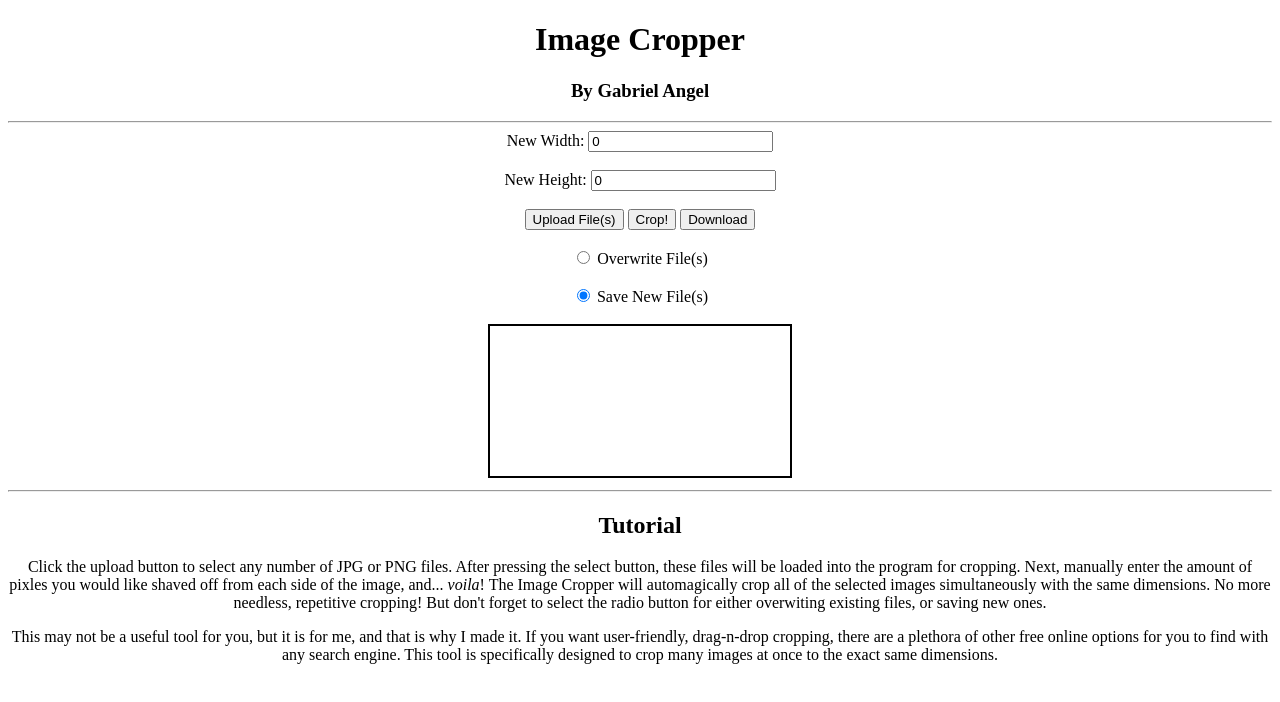
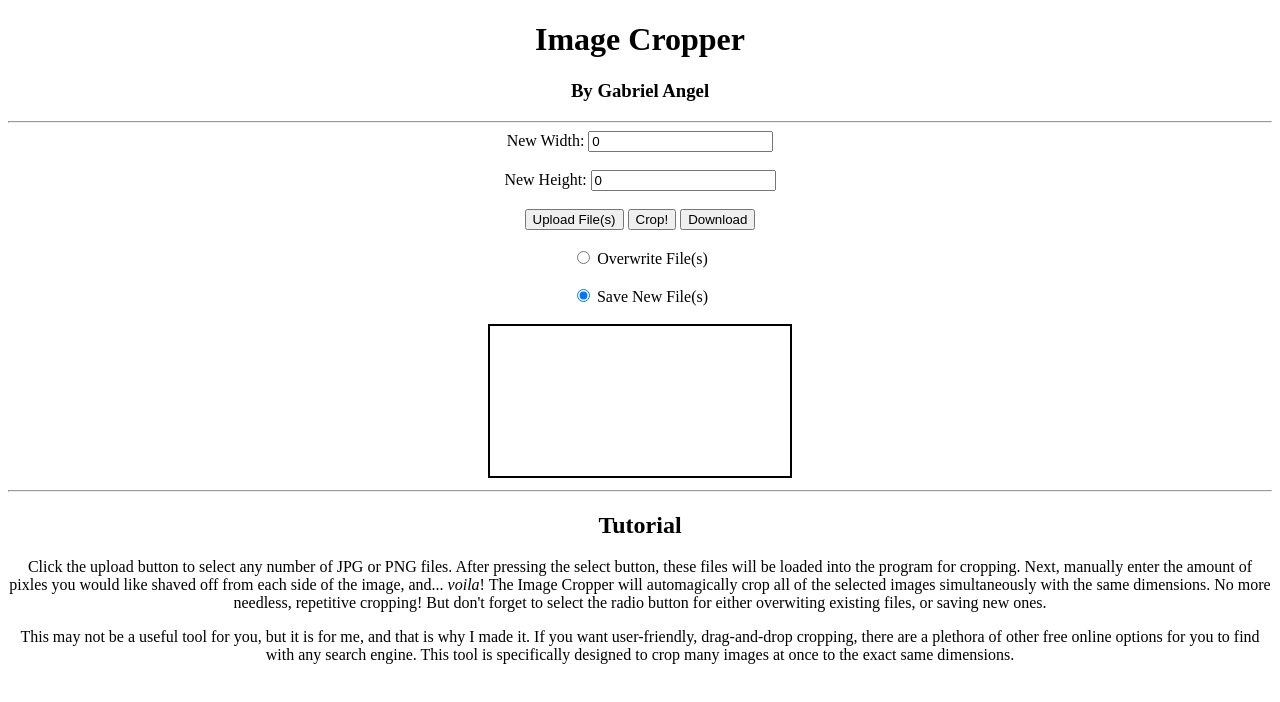
Before and after one commit to Angel-G03/image_cropper_web, a plain HTML site: page index.html in a window 1280 px wide. Drawn offline with Linux system fonts and the light colour scheme.

Commit message:
Update diction in text based tutorial

```diff
--- a/index.html
+++ b/index.html
@@ -40,7 +40,7 @@
             <div class="center">
                 <h2>Tutorial</h2>
                 <p>Click the upload button to select any number of JPG or PNG files. After pressing the select button, these files will be loaded into the program for cropping. Next, manually enter the amount of pixles you would like shaved off from each side of the image, and... <i>voila</i>! The Image Cropper will automagically crop all of the selected images simultaneously with the same dimensions. No more needless, repetitive cropping! But don't forget to select the radio button for either overwiting existing files, or saving new ones.</p>
-                <p>This may not be a useful tool for you, but it is for me, and that is why I made it. If you want user-friendly, drag-n-drop cropping, there are a plethora of other free online options for you to find with any search engine. This tool is specifically designed to crop many images at once to the exact same dimensions.</p>
+                <p>This may not be a useful tool for you, but it is for me, and that is why I made it. If you want user-friendly, drag-and-drop cropping, there are a plethora of other free online options for you to find with any search engine. This tool is specifically designed to crop many images at once to the exact same dimensions.</p>
             </div>
         </footer>
     </body>
```
